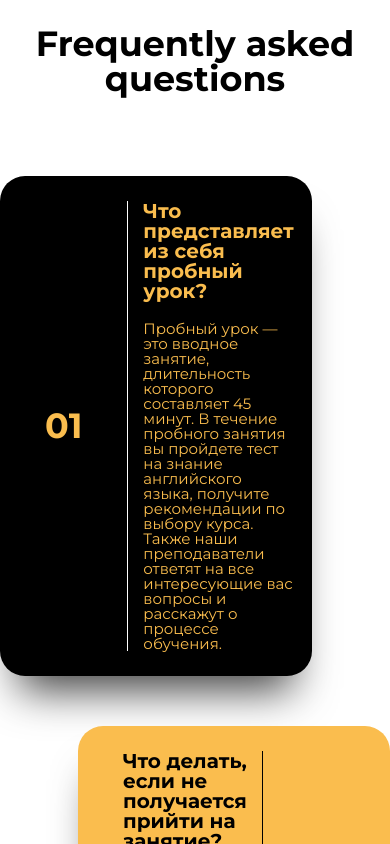
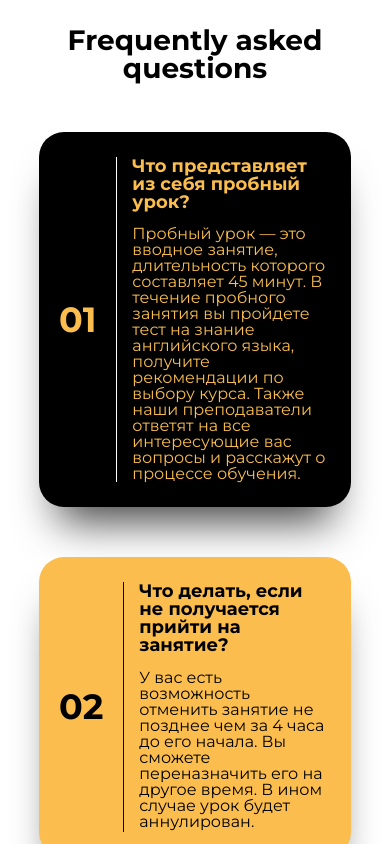
Before and after one commit to frendip/react-landing-page, a React (Create React App) app: page / in a window 390 px wide. Shown: the part 2860-3704 px from the top of the page. Built offline with nearby package versions, Linux system fonts and the light colour scheme.

Commit message:
feature (Faq) добавлен адаптивный блока Faq

```diff
--- a/src/components/Faq/Faq.module.css
+++ b/src/components/Faq/Faq.module.css
@@ -80,4 +80,52 @@
   align-self: flex-end;
 }
 
+@media (max-width: 900px) {
+  .faqItem {
+    flex: 0 0 300px;
+  }
+  .faqItem__title {
+    font-size: 18px;
+    padding-bottom: 15px;
+  }
+  .faqItem__text {
+    font-size: 16px;
+  }
+}
+@media (max-width: 600px) {
+  .faq__title {
+    padding: 0;
+    font-size: 28px;
+  }
+  .faqItem {
+    padding: 25px 20px;
+  }
+  .faqItem__title {
+    overflow-wrap: break-word;
+  }
+  .faqItem__left {
+    align-self: center;
+  }
+  .faqItem__right {
+    align-self: center;
+  }
+  .faqItem__primary .faqItem__number {
+    order: 0;
+  }
+  .faqItem__primary .faqItem__number:before {
+    display: none;
+  }
+  .faqItem__primary .faqItem__number:after {
+    content: "";
+    margin-left: 20px;
+    background: black;
+    width: 1px;
+    height: 100%;
+  }
+  .faqItem__secondary .faqItem__number:after {
+    content: "";
+    margin-left: 20px;
+  }
+}
+
 /*# sourceMappingURL=Faq.module.css.map */
--- a/src/components/Faq/Faq.module.scss
+++ b/src/components/Faq/Faq.module.scss
@@ -81,3 +81,60 @@
     align-self: flex-end;
   }
 }
+
+@media (max-width: 900px) {
+  .faqItem {
+    flex: 0 0 300px;
+    &__title {
+      font-size: 18px;
+      padding-bottom: 15px;
+    }
+    &__text {
+      font-size: 16px;
+    }
+  }
+}
+
+@media (max-width: 600px) {
+  .faq {
+    &__title {
+      padding: 0;
+      font-size: 28px;
+    }
+  }
+  .faqItem {
+    padding: 25px 20px;
+    &__title {
+      overflow-wrap: break-word;
+    }
+    &__left {
+      align-self: center;
+    }
+    &__right {
+      align-self: center;
+    }
+    &__primary {
+      .faqItem__number {
+        order: 0;
+        &:before {
+          display: none;
+        }
+        &:after {
+          content: '';
+          margin-left: 20px;
+          background: black;
+          width: 1px;
+          height: 100%;
+        }
+      }
+    }
+    &__secondary {
+      .faqItem__number {
+        &:after {
+          content: '';
+          margin-left: 20px;
+        }
+      }
+    }
+  }
+}
```
Also changed, not shown: 1 other file (tests, documents, lock files or other folders).
